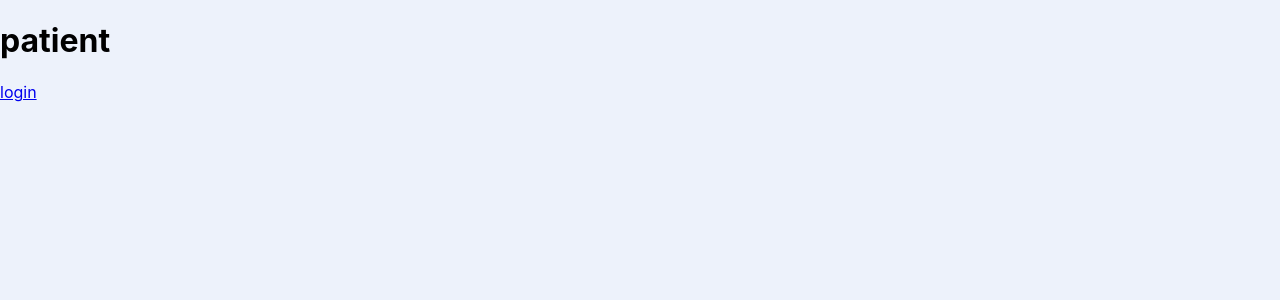
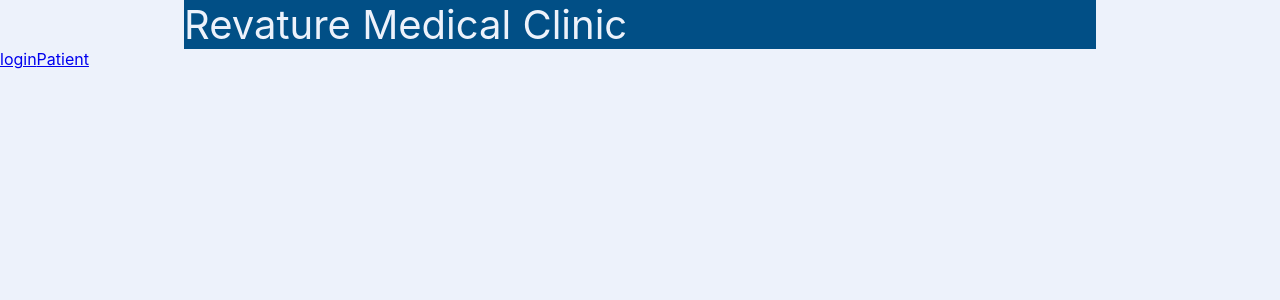
Before and after one commit to quachthanhhung12349/Project2-Team2-FrontEndNew, a React (Create React App) app in the folder frontend/: page /patient in a window 1280 px wide. Shown: the top 300 px of the page. Built offline with nearby package versions, Linux system fonts and the light colour scheme.

Commit message:
creating nav bar

```diff
--- a/frontend/src/App.tsx
+++ b/frontend/src/App.tsx
@@ -21,6 +21,7 @@ function App() {
           <Route path="/patient" component={Patient} />
         </Switch>
         <Link to="/login"> login</Link>
+        <Link to="/patient">Patient</Link>
       </Router>
     </div>
   );
--- /dev/null
+++ b/frontend/src/assets/patient.scss
@@ -0,0 +1,12 @@
+$primary3: #014F86;
+$primary0: #EDF2FB;
+$fontsize: 40px;
+
+.mainSection{
+    background-color: $primary3;
+    color: $primary0;
+}
+
+.clinicName {
+    font-size: $fontsize;
+}
--- a/frontend/src/components/Patient.tsx
+++ b/frontend/src/components/Patient.tsx
@@ -1,7 +1,14 @@
+import { Container } from '@material-ui/core';
 import React from 'react';
+import '../assets/patient.scss'
+
 
 export const Patient: React.FunctionComponent = () => {
     return(
-       <h1>patient</h1>
+        <Container maxWidth="md">
+            <div className="mainSection">
+                <div className="clinicName">Revature Medical Clinic</div>
+            </div>
+        </Container>
     )
 }
```
Also changed, not shown: frontend/package.json (+6 -1 lines), 2 other files (tests, documents, lock files or other folders).
